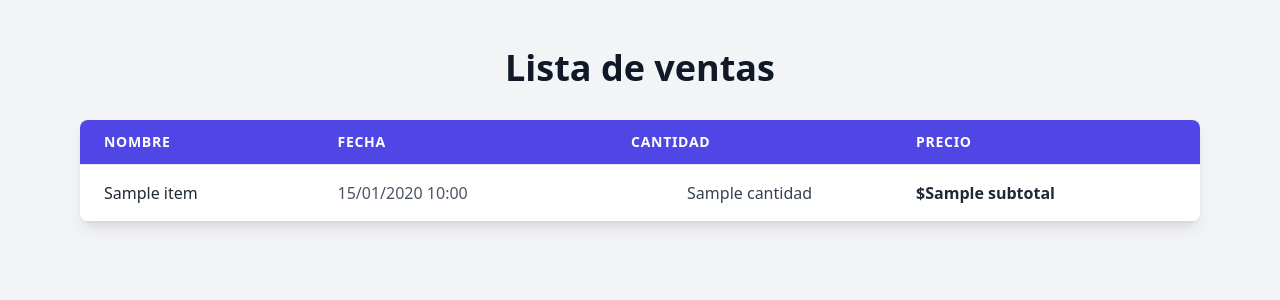
After one commit to SantiiagoSanchez/Despensa, a FastAPI app: template templates/venta/lista.html in a window 1280 px wide. The commit adds this page. Shown: the top 300 px of the page. Run offline with FastAPI, Linux system fonts and the light colour scheme; the template is opened without the code that fills it: most values are stand-ins (such as "Sample title", 1, 10 or a date in 2020); some libraries are stand-ins or nearby versions.

Commit message:
Lista de ventas

```diff
--- a/main.py
+++ b/main.py
@@ -139,3 +139,14 @@ def crear_venta(
     )
 
     return RedirectResponse(url="/productos/lista", status_code=303)
+
+@app.get("/historial/ventas")
+def lista_ventas(request: Request):
+    ventas = list(db.ventas.find())
+    for venta in ventas:
+        venta["_id"] = str(venta["_id"])
+        venta["id"] = venta["_id"]
+    return templates.TemplateResponse(
+        "venta/lista.html",
+        {"request": request, "ventas": ventas}
+    )
--- a/templates/producto/lista.html
+++ b/templates/producto/lista.html
@@ -19,7 +19,7 @@
         </a>
     </div>
     <div class="flex justify-end mb-4">
-        <a href="/ventas/nueva"
+        <a href="/ventas/nuevo"
         class="flex items-center gap-2 bg-green-500 hover:bg-green-600 text-white text-sm font-medium px-4 py-2 rounded shadow transition duration-200 ease-in-out hover:scale-105">
             <svg xmlns="http://www.w3.org/2000/svg" class="w-4 h-4" fill="none"
                 viewBox="0 0 24 24" stroke="currentColor">
--- /dev/null
+++ b/templates/venta/lista.html
@@ -0,0 +1,53 @@
+<!DOCTYPE html>
+<html lang="es">
+<head>
+    <meta charset="UTF-8" />
+    <meta name="viewport" content="width=device-width, initial-scale=1" />
+    <title>Historial ventas</title>
+    <script src="https://cdn.tailwindcss.com"></script>
+</head>
+<body class="bg-gray-100">
+    <div class="max-w-6xl mx-auto px-4 py-12">
+        <h1 class="text-4xl font-extrabold mb-8 text-center text-gray-900">Lista de ventas</h1>
+
+        <div class="overflow-x-auto shadow-lg rounded-lg bg-white">
+            <table class="min-w-full divide-y divide-gray-200">
+                <thead class="bg-indigo-600">
+                    <tr>
+                        <th scope="col" class="px-6 py-3 text-left text-sm font-semibold text-white uppercase tracking-wider">
+                            Nombre
+                        </th>
+                        <th scope="col" class="px-6 py-3 text-left text-sm font-semibold text-white uppercase tracking-wider">
+                            Fecha
+                        </th>
+                        <th scope="col" class="px-6 py-3 text-left text-sm font-semibold text-white uppercase tracking-wider">
+                            Cantidad
+                        </th>
+                        <th scope="col" class="px-6 py-3 text-left text-sm font-semibold text-white uppercase tracking-wider">
+                            Precio
+                        </th>
+                    </tr>
+                </thead>
+                <tbody class="bg-white divide-y divide-gray-200">
+                    {% for venta in ventas %}
+                        {% if venta.items %}
+                            {% for item in venta["items"] %}
+                            <tr class="hover:bg-indigo-50 transition-colors">
+                                <td class="px-6 py-4 whitespace-nowrap text-gray-800 font-medium">{{ item.nombre }}</td>
+                                <td class="px-6 py-4 whitespace-nowrap text-gray-600">{{ venta.fecha.strftime('%d/%m/%Y %H:%M') }}</td>
+                                <td class="px-6 py-4 whitespace-nowrap text-gray-700 text-center font-medium mx-auto">{{ item.cantidad }}</td>
+                                <td class="px-6 py-4 whitespace-nowrap text-gray-800 font-semibold">${{ item.subtotal }}</td>
+                            </tr>
+                            {% endfor %}
+                        {% else %}
+                            <tr>
+                                <td colspan="4" class="px-6 py-4 text-center text-gray-500 italic">Sin productos en esta venta</td>
+                            </tr>
+                        {% endif %}
+                    {% endfor %}
+                </tbody>
+            </table>
+        </div>
+    </div>
+</body>
+</html>
```
